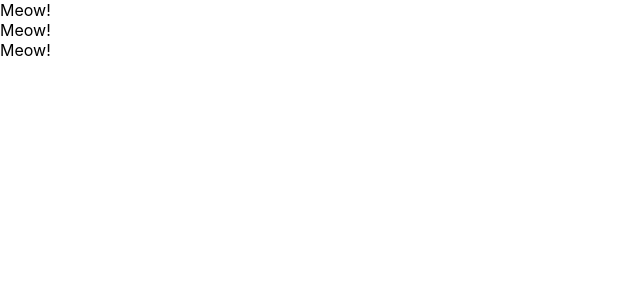
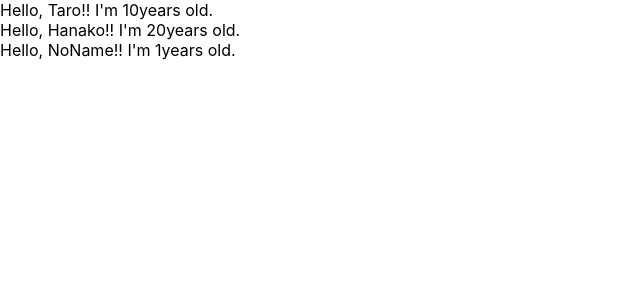
Before and after one commit to yk-port/react-redux-application, a React (Create React App) app: page / in a window 1280 px wide. Shown: the top 300 px of the page, without its empty margins (0-640 px from the left). Built offline with nearby package versions, Linux system fonts and the light colour scheme.

Commit message:
learn props of component

```diff
--- a/src/App.js
+++ b/src/App.js
@@ -1,28 +1,29 @@
 import React from 'react';
 
-// class App extends Component {
-//   render() {
-//     return (
-//       <React.Fragment>
-//         <label htmlFor="bar">bar</label>
-//         <input type="text" onChange={() => {console.log('ok')}} />
-//       </React.Fragment>
-//     );
-//   }
-// }
+const App = () => {
+  const profiles = [
+    { name: 'Taro', age: 10 },
+    { name: 'Hanako', age: 20 },
+    { name: 'NoName' },
+  ];
 
-const App = () => {
   return (
     <div>
-      <Cat />
-      <Cat />
-      <Cat />
+      {
+        profiles.map((profile, index) => {
+          return <User name={profile.name} age={profile.age} key={index} />
+        })
+      }
     </div>
   );
 }
 
-const Cat = () => {
-  return <div>Meow!</div>
+const User = (props) => {
+  return <div>Hello, {props.name}!! I'm {props.age}years old.</div>
+}
+
+User.defaultProps = {
+  age: 1,
 }
 
 export default App;
```
